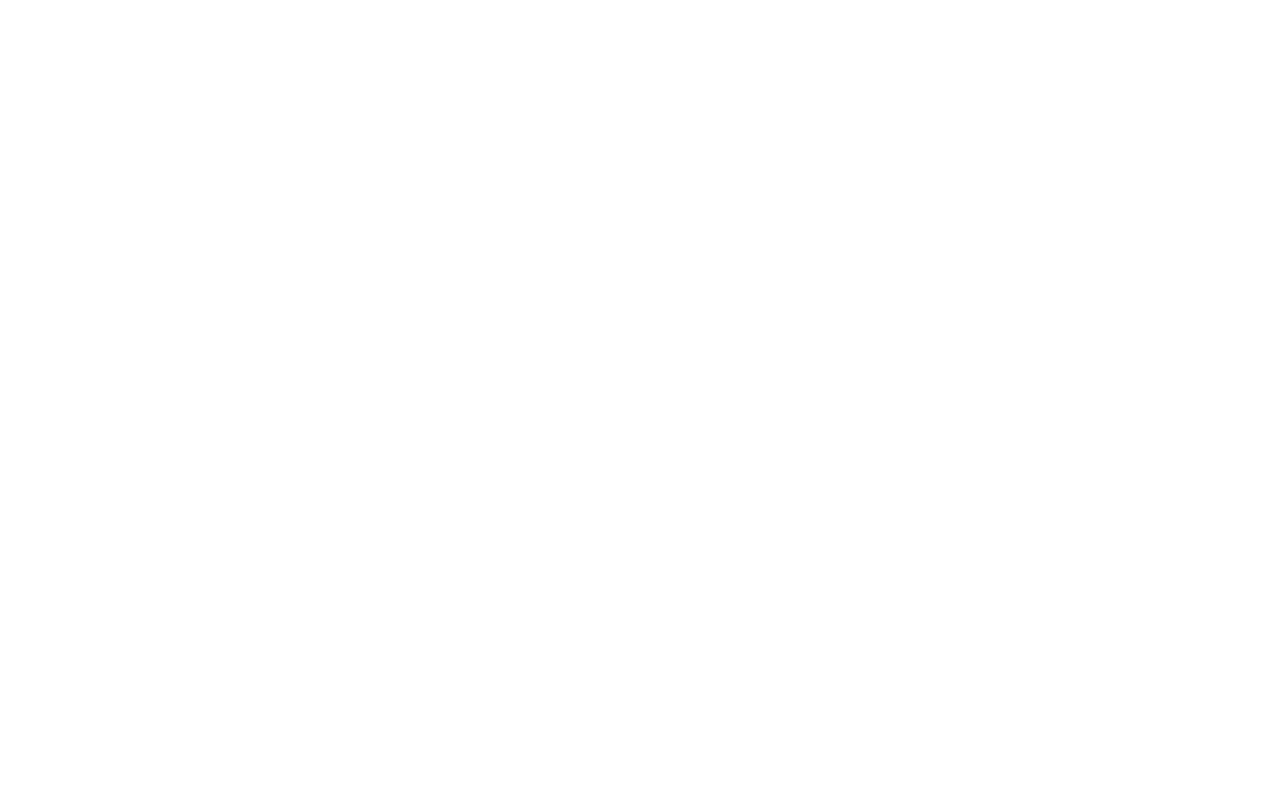
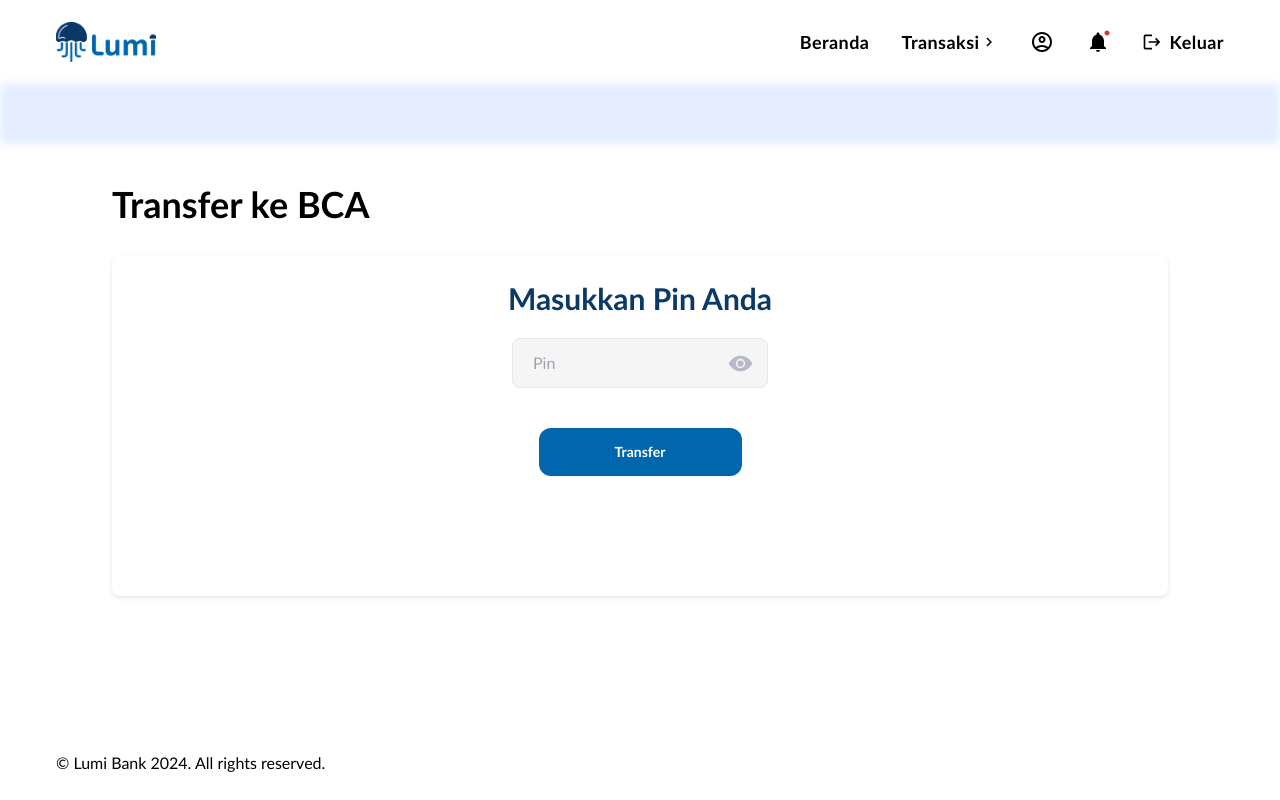
Before and after one commit to SYNRGY7-Team4/Frontend, a React (Vite) app: page /dashboard/input-pin in a window 1280 px wide. Before the commit this address had no page. Built offline with nearby package versions, Linux system fonts and the light colour scheme.

Commit message:
feat: add input pin page

```diff
--- a/src/App.tsx
+++ b/src/App.tsx
@@ -11,6 +11,7 @@
   Dashboard,
   Notifikasi,
   DataDiriDua,
+  InputPin,
 } from "@/pages";
 
 function App() {
@@ -49,6 +50,7 @@
 
         <Route path="/dashboard" element={<Dashboard />} />
         <Route path="/dashboard/notifikasi" element={<Notifikasi />} />
+        <Route path="/dashboard/input-pin" element={<InputPin />} />
       </Routes>
     </>
   );
--- /dev/null
+++ b/src/pages/Transfer/InputPin/InputPin.tsx
@@ -0,0 +1,102 @@
+import Button from "@/components/Button/Button";
+import FooterDashboard from "@/components/Footer/FooterDasboard";
+import Header from "@/components/Header/HeaderDasboard";
+import Input from "@/components/Input/Input";
+import { useState } from "react";
+import { Controller, SubmitHandler, useForm } from "react-hook-form";
+import { IconContext } from "react-icons";
+import { IoEye, IoEyeOff } from "react-icons/io5";
+
+type TPinInput = {
+  pin: number;
+};
+
+const InputPin = () => {
+  const {
+    control,
+    handleSubmit,
+    formState: { errors },
+  } = useForm<TPinInput>({
+    defaultValues: {
+      pin: undefined,
+    },
+  });
+
+  const [visibility, setVisibility] = useState(false);
+
+  const toggleVisibility = (event: React.MouseEvent<HTMLButtonElement>) => {
+    event.preventDefault();
+
+    setVisibility(!visibility);
+  };
+
+  const onSubmit: SubmitHandler<TPinInput> = (data) => {
+    console.log({ data });
+  };
+
+  return (
+    <div className="flex flex-col min-h-screen">
+      <Header />
+      <main className="flex-grow w-[min(100%,1056px)] px-6 lg:mx-auto lg:px-0 py-10 mb-20">
+        <h1 className="text-4xl font-bold mb-8">Transfer ke BCA</h1>
+
+        <div className="w-full h-full bg-neutral-01 p-6 pb-20 rounded-lg shadow-02 flex flex-col items-center gap-y-2.5">
+          <h2 className="text-3xl font-bold text-primary-darkBlue">
+            Masukkan Pin Anda
+          </h2>
+          <form onSubmit={handleSubmit(onSubmit)}>
+            <div className="flex flex-col gap-y-1 my-3">
+              <Controller
+                name="pin"
+                control={control}
+                render={({ field }) => (
+                  <div className="w-64 flex relative">
+                    <Input
+                      id="pin"
+                      type={visibility ? "number" : "password"}
+                      placeholder="Pin"
+                      aria-label="Pin"
+                      className={
+                        errors.pin
+                          ? "border-2 border-secondary-red focus:outline-secondary-red"
+                          : ""
+                      }
+                      {...field}
+                    />
+                    <div className="absolute right-[15px] flex items-center h-full">
+                      <Button
+                        id="visiblePin"
+                        onClick={(event) => toggleVisibility(event)}
+                        className=" w-fit h-fit hover:shadow-none bg-transparent"
+                      >
+                        <IconContext.Provider
+                          value={{ color: "#B7B9C8", size: "25px" }}
+                        >
+                          {visibility ? <IoEyeOff /> : <IoEye />}
+                        </IconContext.Provider>
+                      </Button>
+                    </div>
+                  </div>
+                )}
+                rules={{
+                  required: "Input pin kosong",
+                }}
+              />
+              {errors.pin && (
+                <p className="text-secondary-red">{errors.pin.message}</p>
+              )}
+            </div>
+            <div className="text-center my-10">
+              <Button id="btnTransfer" aria-label="Tombol transfer">
+                Transfer
+              </Button>
+            </div>
+          </form>
+        </div>
+      </main>
+      <FooterDashboard />
+    </div>
+  );
+};
+
+export default InputPin;
--- a/src/pages/index.ts
+++ b/src/pages/index.ts
@@ -8,6 +8,7 @@
 import AturPin from "./Register/AturPin/AturPin";
 import Notifikasi from "./Dashboard/Notifikasi";
 import Dashboard from "./Dashboard/Dashboard";
+import InputPin from "./Transfer/InputPin/InputPin";
 
 export {
   Login,
@@ -20,4 +21,5 @@
   AturPin,
   Notifikasi,
   Dashboard,
+  InputPin,
 };
```
